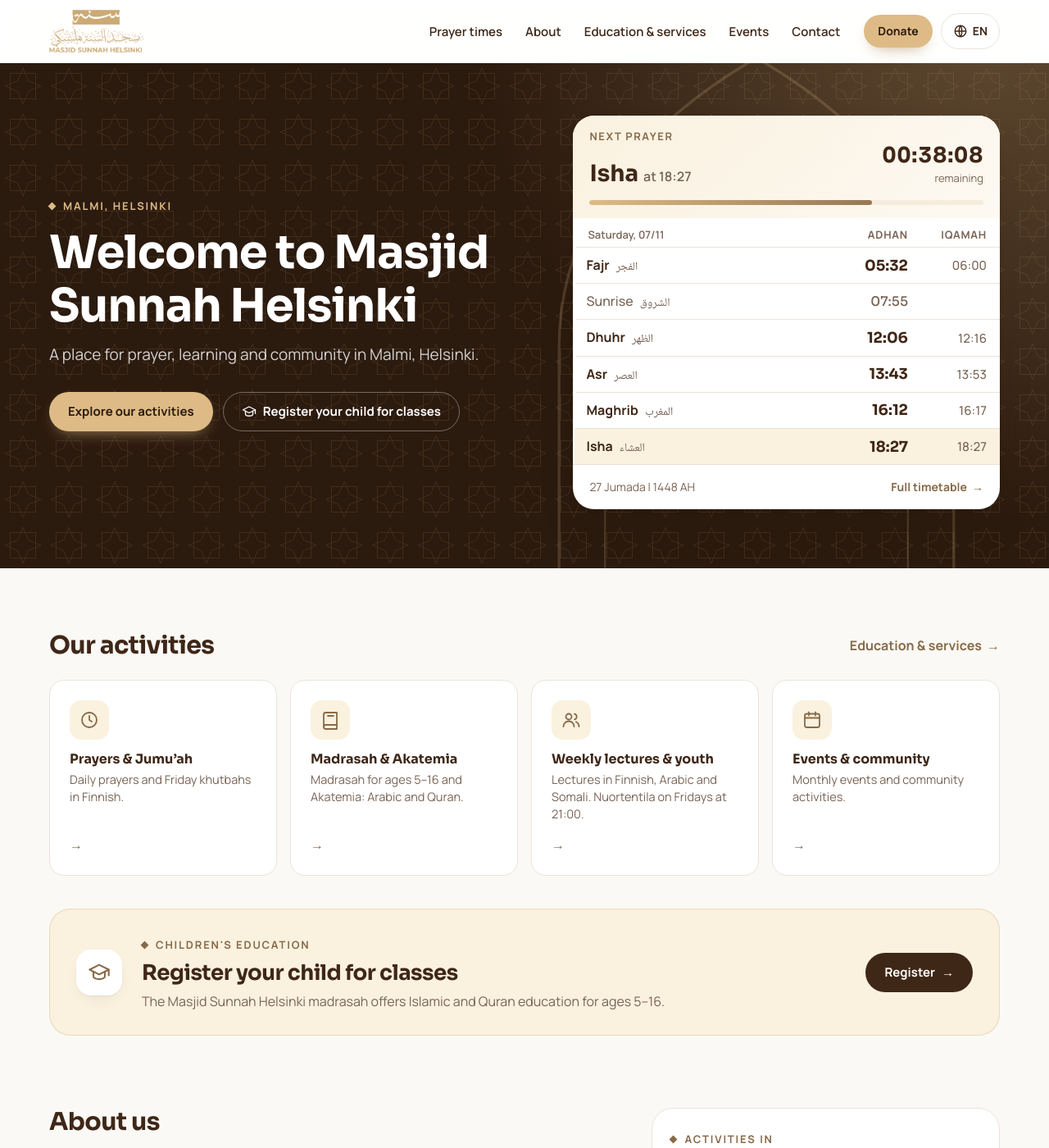
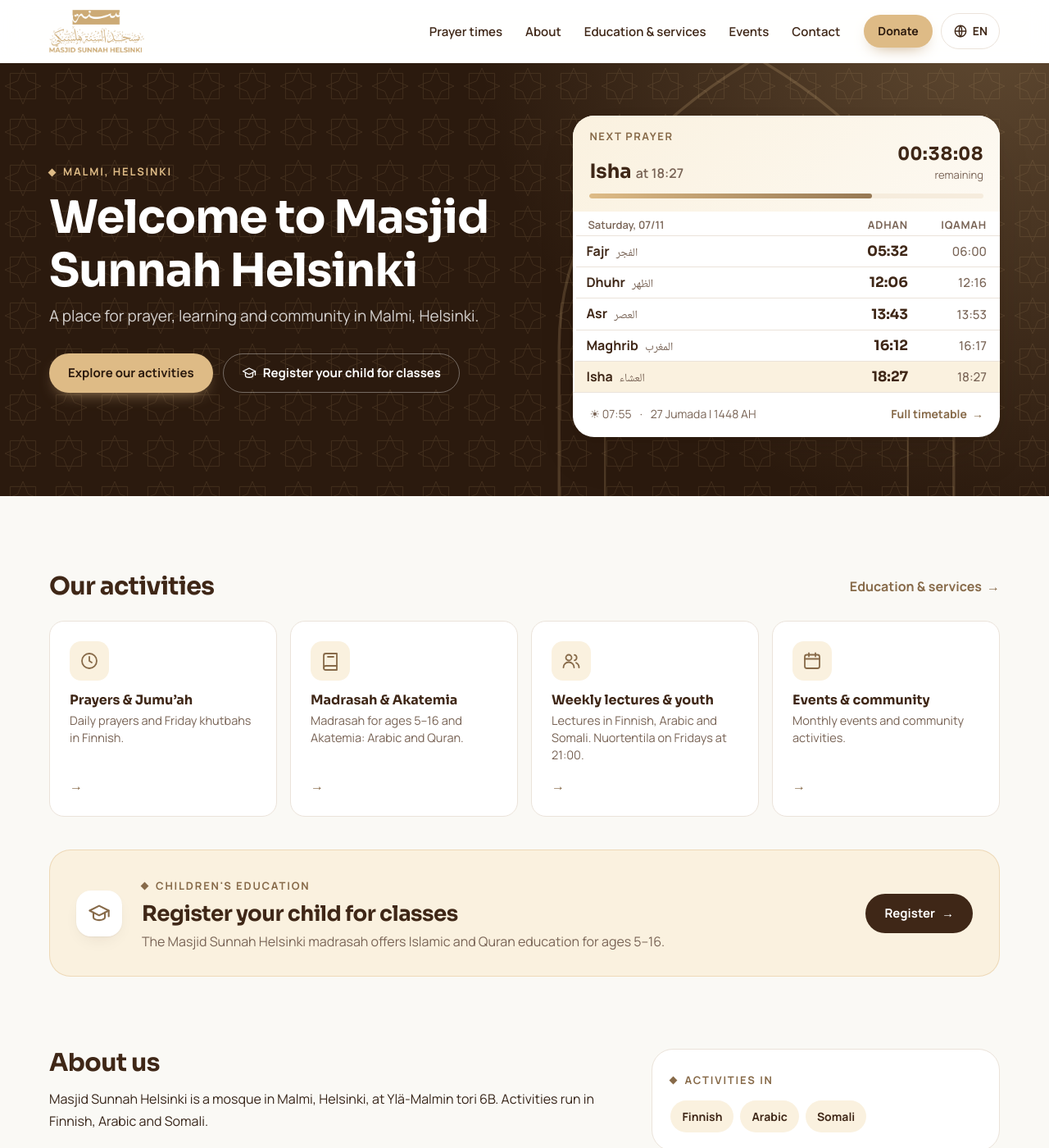
Before and after one commit to suomen-moskeijat/Masjid-sunnah, a Jekyll site: the page built from uusi/index.html, in a window 1280 px wide and 1400 px high. Shown: the whole window at 82% size. Built offline with Jekyll 4.4.1, drawn with Linux system fonts in a browser that asks for light colours.

Commit message:
Uusi ulkoasu: tiiviimpi rukouskortti, pikatoiminnot, leveä ilmoittaudu-nappi ja keskitetty alapalkki mobiilissa
Co-Authored-By: Claude Opus 5.5 <noreply@anthropic.com>
Claude-Session: https://claude.ai/code/session_01Fn78vEnHGTYfe1exjJd3xJ

```diff
--- a/_data/kaannokset.yml
+++ b/_data/kaannokset.yml
@@ -180,3 +180,4 @@ kieli_arabia:       { fi: "arabia", en: "Arabic", ar: "العربية", so: "Car
 kieli_somali:       { fi: "somali", en: "Somali", ar: "الصومالية", so: "Soomaali" }
 kieli_englanti:     { fi: "englanti", en: "English", ar: "الإنجليزية", so: "Ingiriisi" }
 kieli_turkki:       { fi: "turkki", en: "Turkish", ar: "التركية", so: "Turki" }
+ilmoita_lyhyt:      { fi: "Ilmoita lapsesi", en: "Register a child", ar: "سجّل طفلك", so: "Diiwaangeli ilmaha" }
--- a/_includes/u/rukous.html
+++ b/_includes/u/rukous.html
@@ -1,8 +1,8 @@
 {%- comment -%}
   Päivän rukousajat: seuraava rukous (aika, laskuri, edistyminen) ja päivän taulukko
-  (adhan + iqamah). Vaatii sivulle u/rukousdata.html:n. Parametri: linkki (true = "Koko aikataulu")
+  (adhan + iqamah). Vaatii sivulle u/rukousdata.html:n. Parametrit: linkki (true = "Koko aikataulu"), tiivis (true = matalammat rivit etusivulle)
 {%- endcomment -%}
-<section class="rk" data-rk aria-label="{{ site.data.kaannokset.rukousajat.fi }}">
+<section class="rk{% if include.tiivis %} rk--tiivis{% endif %}" data-rk aria-label="{{ site.data.kaannokset.rukousajat.fi }}">
   <div class="rk__seuraava">
     <p class="rk__eyebrow">{% include k.html a="seuraava_rukous" %}</p>
     <p class="rk__nimi"><span data-rk-nimi>&nbsp;</span> <span class="rk__klo" data-rk-klo></span></p>
@@ -17,7 +17,7 @@
     </tbody>
   </table>
   <footer class="rk__ala">
-    <span data-rk-hijri></span>
+    <span class="rk__ala-tiedot">{% if include.tiivis %}<span data-rk-nousu dir="ltr"></span>{% endif %}<span data-rk-hijri></span></span>
     {% if include.linkki %}<a class="u-linkki" href="{{ '/uusi/rukousajat/' | relative_url }}">{% include k.html a="koko_aikataulu" %} <span class="u-flip" aria-hidden="true">→</span></a>{% endif %}
   </footer>
 </section>
--- a/assets/css/uusi.css
+++ b/assets/css/uusi.css
@@ -167,24 +167,23 @@ html[dir="rtl"] .u-mv-linkki .u-nuoli { transform: scaleX(-1); }
 .u-mv-napit .u-nappi--kulta { grid-column: 1 / -1; }
 
 /* ---------- 5. Etusivun alkuosa ---------- */
-.u-hero { position: relative; isolation: isolate; color: #fff; padding: 28px 0 0; }
+.u-hero { position: relative; isolation: isolate; color: #fff; padding: 22px 0 0; }
 .u-hero__tausta { position: absolute; inset: 0; z-index: -1; overflow: hidden; background: var(--paa-tumma); }
 .u-hero__tausta::after { content: ""; position: absolute; width: 90vmax; height: 90vmax; inset-inline-end: -40vmax; top: -50vmax; background: radial-gradient(closest-side, color-mix(in srgb, var(--kulta) 30%, transparent), transparent); }
 .u-hero__kaari { position: absolute; width: 230px; height: 345px; inset-inline-end: -110px; top: -30px; color: var(--kulta); opacity: .14; }
 .u-hero__sisalto { display: grid; gap: 24px; }
 .u-hero__sisalto > * { min-width: 0; }
-.u-hero h1 { color: #fff; font-size: clamp(30px, 7.6vw, 56px); margin: 14px 0 12px; }
+.u-hero h1 { color: #fff; font-size: clamp(28px, 7.4vw, 56px); margin: 12px 0 8px; }
 .u-hero__esittely { color: rgb(255 255 255 / .8); font-size: clamp(16px, 2vw, 19px); max-width: 34em; }
 .u-hero__napit { display: none; gap: 12px; flex-wrap: wrap; margin-top: 30px; }
 .u-hero__rukous { position: relative; margin-bottom: -64px; }
-.u-osio--hero-jalkeen { padding-top: 104px !important; }
+
 @media (min-width: 1024px) {
   .u-hero { padding: 64px 0 72px; }
   .u-hero__sisalto { grid-template-columns: 1.05fr .95fr; align-items: center; gap: 64px; }
   .u-hero__napit { display: flex; }
   .u-hero__rukous { margin-bottom: 0; }
   .u-hero__kaari { width: 560px; height: 840px; inset-inline-end: 6%; top: -40px; opacity: .2; }
-  .u-osio--hero-jalkeen { padding-top: 72px !important; }
 }
 
 /* ---------- 6. Rukousajat (päivä) ---------- */
@@ -472,3 +471,59 @@ body.on-valikko .u-pikanapit { display: none; }
 .u-pikanappi:hover { transform: scale(1.06); }
 .u-pikanappi--wa { width: 58px; height: 58px; background: #25d366; color: #fff; }
 .u-pikanappi--puh { width: 46px; height: 46px; background: var(--pinta); color: var(--paa); border: 1px solid var(--raja); }
+
+/* ---------- 13. Etusivun tiivistykset ---------- */
+/* Tiivis rukouskortti: samat tiedot, matalammat rivit */
+.rk--tiivis .rk__seuraava { padding: 14px 18px 12px; }
+.rk--tiivis .rk__nimi { font-size: 24px; margin-top: 4px; }
+.rk--tiivis .rk__aika { font-size: 22px; }
+.rk--tiivis .rk__palkki { margin-top: 10px; }
+.rk--tiivis .rk__taulu thead th { padding-block: 10px 6px; }
+.rk--tiivis .rk__taulu tbody th, .rk--tiivis .rk__taulu td { padding-block: 8px; }
+.rk--tiivis .rk__taulu td:nth-child(2) { font-size: 17px; }
+.rk--tiivis .rk__ala { min-height: 44px; }
+@media (min-width: 1024px) {
+  .rk--tiivis .rk__seuraava { padding: 18px 20px 16px; }
+  .rk--tiivis .rk__taulu tbody th, .rk--tiivis .rk__taulu td { padding-block: 11px; }
+}
+
+/* Pikatoiminnot rukouskortin alla (puhelin ja tabletti) */
+.u-pikatoiminnot { display: grid; grid-template-columns: repeat(auto-fit, minmax(0, 1fr)); gap: 10px; padding-top: 80px; }
+.u-pikatoiminnot a {
+  display: flex; flex-direction: column; align-items: center; gap: 8px; padding: 14px 6px 12px;
+  background: var(--pinta); border: 1px solid var(--raja); border-radius: var(--r-m); text-align: center;
+  font: 700 13.5px/1.25 var(--ft); color: var(--paa); text-decoration: none; transition: border-color .15s, transform .15s;
+}
+.u-pikatoiminnot a:hover { border-color: var(--kulta); transform: translateY(-2px); }
+.u-pikatoiminnot .u-ikoni { width: 44px; height: 44px; border-radius: 50%; }
+.u-pikatoiminnot + .u-osio { padding-top: 40px; }
+@media (min-width: 1024px) {
+  .u-pikatoiminnot { display: none; }
+  .u-pikatoiminnot + .u-osio { padding-top: 88px; }
+}
+
+/* Lasten opetuksen nappi koko levyiseksi puhelimella */
+@media (max-width: 819px) { .u-nosto .u-nappi { justify-self: stretch; } }
+
+/* Alapalkki: tunnusosa ja alarivi keskelle puhelimella, listat vasemmalle */
+.u-ala { margin-top: 56px; }
+.u-ala__pohja { align-items: center; }
+.u-ala__pohja p { display: flex; align-items: center; flex-wrap: wrap; gap: 0 6px; }
+@media (max-width: 759px) {
+  .u-ala__brand { display: flex; flex-direction: column; align-items: center; text-align: center; padding-bottom: 28px; border-bottom: 1px solid rgb(255 255 255 / .12); }
+  .u-ala__motto { margin-inline: auto; }
+  .u-ala__somet { justify-content: center; }
+  .u-ala__pohja { flex-direction: column; justify-content: center; text-align: center; gap: 0; }
+  .u-ala__pohja p { justify-content: center; }
+}
+@media (min-width: 1024px) { .u-ala { margin-top: 104px; } }
+.rk__ala-tiedot { display: flex; flex-wrap: wrap; gap: 2px 10px; }
+.rk__ala-tiedot [data-rk-nousu]:not(:empty)::after { content: "·"; margin-inline-start: 10px; }
+.rk--tiivis .rk__taulu tbody th, .rk--tiivis .rk__taulu td { padding-block: 9px; }
+@media (max-width: 1023px) { .u-hero__esittely { font-size: 15.5px; line-height: 1.55; } }
+@media (max-width: 1023px) {
+  .rk--tiivis [data-rk-hijri] { display: none; }
+  .rk--tiivis .rk__ala-tiedot [data-rk-nousu]::after { content: none; }
+  .u-hero__teksti > .u-eyebrow { display: none; }
+  .u-hero h1 { margin-top: 4px; }
+}
--- a/assets/js/uusi.js
+++ b/assets/js/uusi.js
@@ -198,7 +198,11 @@
       }
       var tbody = rk.querySelector('[data-rk-rivit]');
       tbody.textContent = '';
+      var tiivis = rk.classList.contains('rk--tiivis');
+      var nousu = rk.querySelector('[data-rk-nousu]');
+      if (nousu) nousu.textContent = '☀ ' + aika(t.sunrise);
       RUKOUKSET.forEach(function (n) {
+        if (tiivis && n === 'sunrise') return; // tiiviissä kortissa auringonnousu alalaidassa
         var tr = document.createElement('tr');
         if (n === 'sunrise') tr.className = 'rk__rivi--muu';
         if (!seur.huomenna && n === seur.nimi) { tr.className = 'rk__rivi--seuraava'; tr.setAttribute('aria-current', 'time'); }
--- a/uusi/index.html
+++ b/uusi/index.html
@@ -22,12 +22,19 @@ rukousajat: true
       </div>
     </div>
     <div class="u-hero__rukous">
-      {% include u/rukous.html linkki=true %}
+      {% include u/rukous.html linkki=true tiivis=true %}
     </div>
   </div>
 </section>
 
-<section class="u-osio u-kehys u-osio--hero-jalkeen">
+{%- assign wa = m.whatsapp | default: "" | remove: " " | remove: "+" | remove: "-" -%}
+<nav class="u-kehys u-pikatoiminnot" aria-label="Pikatoiminnot">
+  <a href="https://www.google.com/maps/dir/?api=1&amp;destination={{ m.osoite | url_encode }}" target="_blank" rel="noopener"><span class="u-ikoni">{% include ikoni.html nimi="sijainti" koko=22 %}</span>{% include k.html a="reittiohjeet" %}</a>
+  {% if m.lasten_opetus.kaytossa %}<a href="{{ '/uusi/palvelut/lasten-opetus/' | relative_url }}"><span class="u-ikoni">{% include ikoni.html nimi="hattu" koko=22 %}</span>{% include k.html a="ilmoita_lyhyt" %}</a>{% endif %}
+  <a href="{{ '/uusi/lahjoita/' | relative_url }}"><span class="u-ikoni">{% include ikoni.html nimi="sydan" koko=22 %}</span>{% include k.html a="nav_lahjoita" %}</a>
+</nav>
+
+<section class="u-osio u-kehys">
   <div class="u-osio__yla">
     <h2>{% include k.html a="toimintamme" %}</h2>
     <a class="u-linkki" href="{{ '/uusi/palvelut/' | relative_url }}">{% include k.html a="nav_palvelut" %} <span class="u-flip" aria-hidden="true">→</span></a>
```
